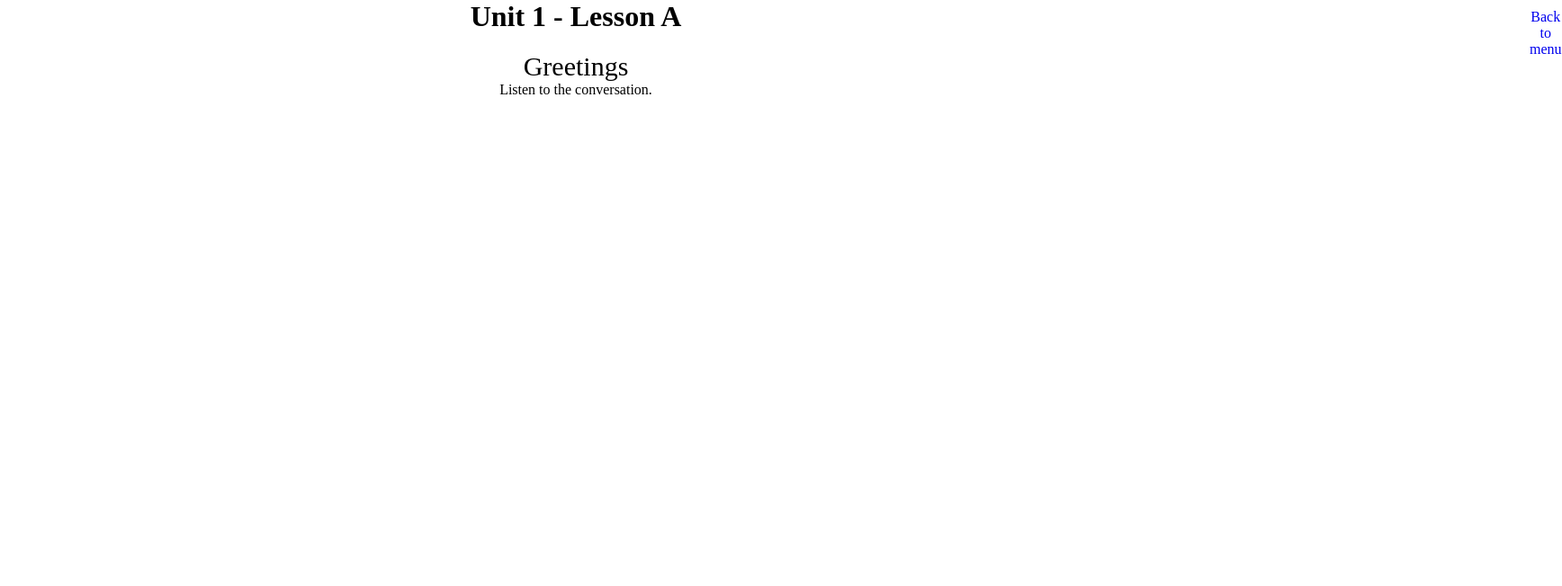
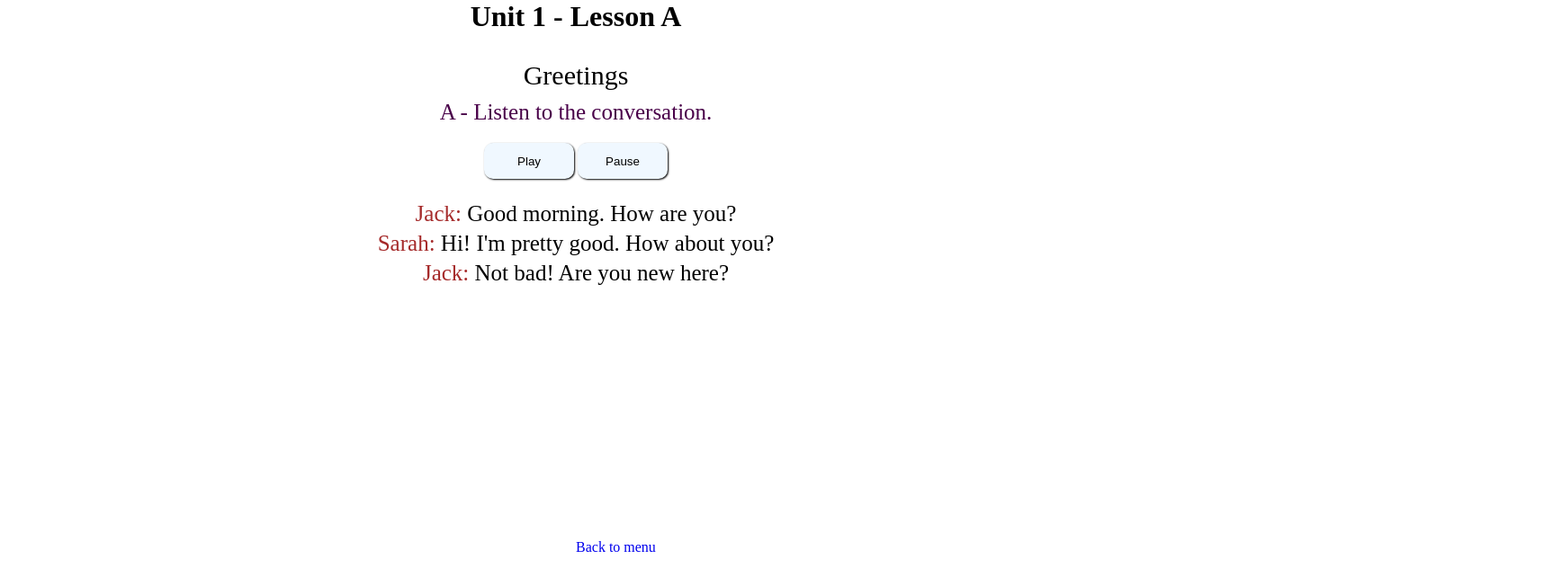
Before and after one commit to Teacher-Jorge/EnglishApp1, a plain HTML site: page UNIT 1/unit1A.html in a window 1280 px wide. Shown: the whole page at 90% size, 1736 px wide, since content can reach past the window. Drawn offline with Linux system fonts and the light colour scheme.

Commit message:
Add files via upload

```diff
--- /dev/null
+++ b/JS/unit1.js
@@ -0,0 +1,16 @@
+const btnPlay = document.getElementById('btnPlay')
+const btnPause = document.getElementById('btnPause')
+
+btnPlay.addEventListener('click', function() {
+    const click = document.getElementById('click')
+    click.play()
+    const audio = document.getElementById('page1C1')
+    audio.play()
+})
+
+btnPause.addEventListener('click', function() {
+     const click = document.getElementById('click')
+    click.play()
+    const audio = document.getElementById('page1C1')
+    audio.pause()
+})
--- a/UNIT 1/unit1A.html
+++ b/UNIT 1/unit1A.html
@@ -8,16 +8,35 @@
 </head>
 <body>
 
+    <audio id="page1C1" src="assets1/page1C1.mp3"></audio>
+    <audio id="click" src="assets1/click.mp3"></audio>
+
     <div class="heading">
          <h1>Unit 1 - Lesson A</h1>
     </div>
 
-    <a class="back" href="/index.html" class="menu-links">Back to menu</a>
+
 
     <div class="page1">
         <div class="lesson-title">Greetings</div>
-        <div class="instructions">Listen to the conversation.</div>
+        <div class="instructions">A - Listen to the conversation.</div>
+        <div class="audio-buttons">
+            <button class="buttons" id="btnPlay">Play</button>
+            <button class="buttons" id="btnPause">Pause</button>
+        </div>
+        <div class="conversation">
+            <span class="names">Jack:</span> Good morning. How are you?
+        </div>
+         <div class="conversation">
+            <span class="names">Sarah:</span> Hi! I'm pretty good. How about you?
+        </div>
+         <div class="conversation">
+            <span class="names">Jack:</span> Not bad! Are you new here?
+        </div>
+         <a class="back" href="/index.html" class="menu-links">Back to menu</a>
     </div>
+
+    <script src="/JS/unit1.js"></script>
 
 </body>
 </html>
--- a/css/unit1.css
+++ b/css/unit1.css
@@ -12,16 +12,46 @@
 .heading {
     display: flex;
     max-width: 400px;
-    margin-bottom: 20px;
+    margin-bottom: 30px;
 }
 
 .back  {
     text-decoration: none;
     position: absolute;
-    left: 1700px;
-    top: 10px;
+    top: 600px;
 }
 
 .lesson-title {
     font-size: 30px;
+    margin-bottom: 10px;
 }
+
+.instructions {
+    font-size: 25px;
+    margin-bottom: 20px;
+    color: rgb(73, 0, 73);
+}
+
+.buttons {
+    width: 100px;
+    height: 40px;
+    background-color: aliceblue;
+    border-style: none;
+    border-radius: 10px;
+    box-shadow: 1px 1px 2px black;
+    margin-bottom: 20px;
+}
+
+.buttons:active {
+    box-shadow: none;
+}
+
+.conversation {
+    font-size: 25px;
+    margin-top: 5px;
+}
+
+.names {
+    font-size: 25px;
+    color: brown;
+}
```
Also changed, not shown: UNIT 1/unit1D.html (+2 -0 lines), index.html (+0 -4 lines), 2 other files.
